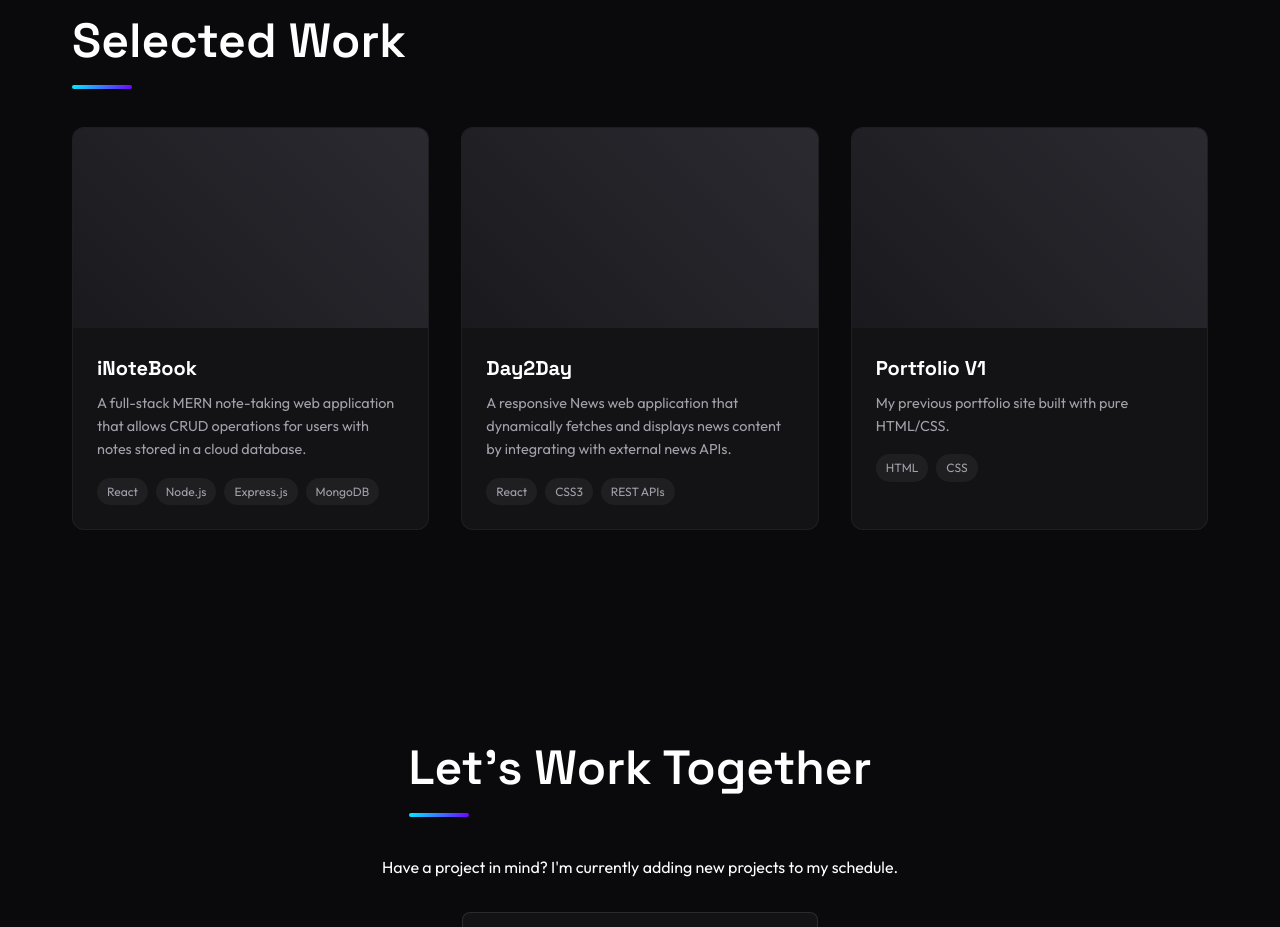
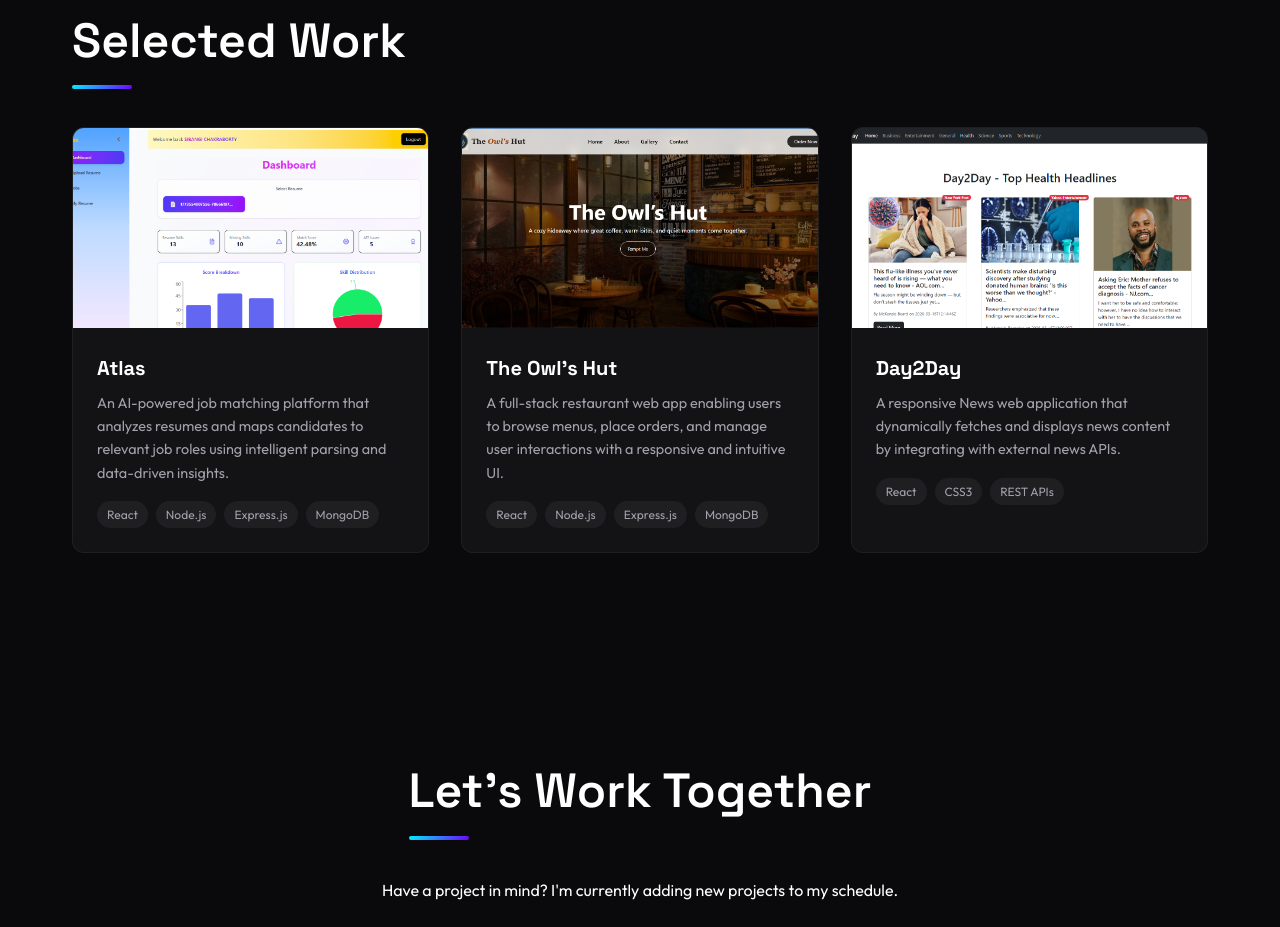
Before and after one commit to Sibangi15/MyResume, a website built with Vite: page index.html in a window 1280 px wide. Shown: the part 1299-2226 px from the top of the page. Built offline with nearby package versions, Linux system fonts and the light colour scheme.

Commit message:
Images added

```diff
--- a/index.html
+++ b/index.html
@@ -68,14 +68,17 @@
                 <h2 class="heading-m">Selected Work</h2>
                 <div class="projects-grid">
                     <!-- Project Item 1 -->
-                    <article class="project-card">
+                    <article class="project-card"
+                        onclick="window.open('https://atlas-the-job-matcher.vercel.app', '_blank')"
+                        style="cursor: pointer;">
                         <div class="project-image">
-                            <div class="placeholder-img"></div>
+                            <img src="/Atlas.png" alt="Atlas Project"
+                                style="width: 100%; height: 100%; object-fit: cover;">
                         </div>
                         <div class="project-info">
-                            <h3>iNoteBook</h3>
-                            <p> A full-stack MERN note-taking web application that allows CRUD operations for users with
-                                notes stored in a cloud database.</p>
+                            <h3>Atlas</h3>
+                            <p>An AI-powered job matching platform that analyzes resumes and maps candidates to relevant
+                                job roles using intelligent parsing and data-driven insights.</p>
                             <div class="tags">
                                 <span>React</span>
                                 <span>Node.js</span>
@@ -85,9 +88,30 @@
                         </div>
                     </article>
                     <!-- Project Item 2 -->
+                    <article class="project-card"
+                        onclick="window.open('https://cafewebsite-frontend.onrender.com', '_blank')"
+                        style="cursor: pointer;">
+                        <div class="project-image">
+                            <img src="/Owl.png" alt="The Owl's Hut Project"
+                                style="width: 100%; height: 100%; object-fit: cover;">
+                        </div>
+                        <div class="project-info">
+                            <h3>The Owl's Hut</h3>
+                            <p>A full-stack restaurant web app enabling users to browse menus, place orders, and manage
+                                user interactions with a responsive and intuitive UI.</p>
+                            <div class="tags">
+                                <span>React</span>
+                                <span>Node.js</span>
+                                <span>Express.js</span>
+                                <span>MongoDB</span>
+                            </div>
+                        </div>
+                    </article>
+                    <!-- Project Item 3 -->
                     <article class="project-card">
                         <div class="project-image">
-                            <div class="placeholder-img"></div>
+                            <img src="/News.png" alt="Day2Day Project"
+                                style="width: 100%; height: 100%; object-fit: cover;">
                         </div>
                         <div class="project-info">
                             <h3>Day2Day</h3>
@@ -97,20 +121,6 @@
                                 <span>React</span>
                                 <span>CSS3</span>
                                 <span>REST APIs</span>
-                            </div>
-                        </div>
-                    </article>
-                    <!-- Project Item 3 -->
-                    <article class="project-card">
-                        <div class="project-image">
-                            <div class="placeholder-img"></div>
-                        </div>
-                        <div class="project-info">
-                            <h3>Portfolio V1</h3>
-                            <p>My previous portfolio site built with pure HTML/CSS.</p>
-                            <div class="tags">
-                                <span>HTML</span>
-                                <span>CSS</span>
                             </div>
                         </div>
                     </article>
```
Also changed, not shown: README.md (added), public/Atlas.png (added), public/News.png (added), public/Owl.png (added).
